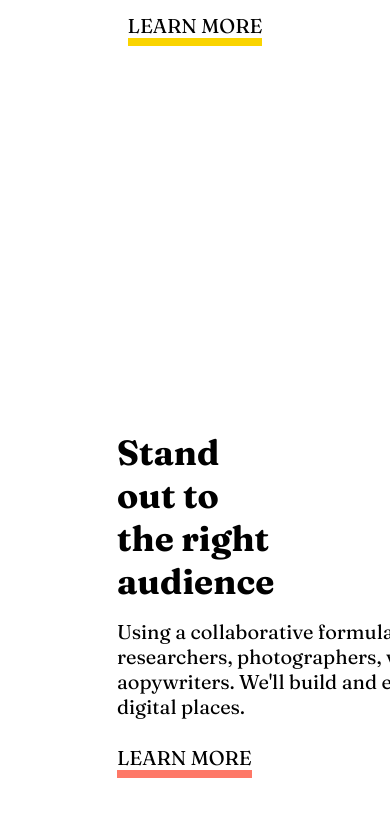
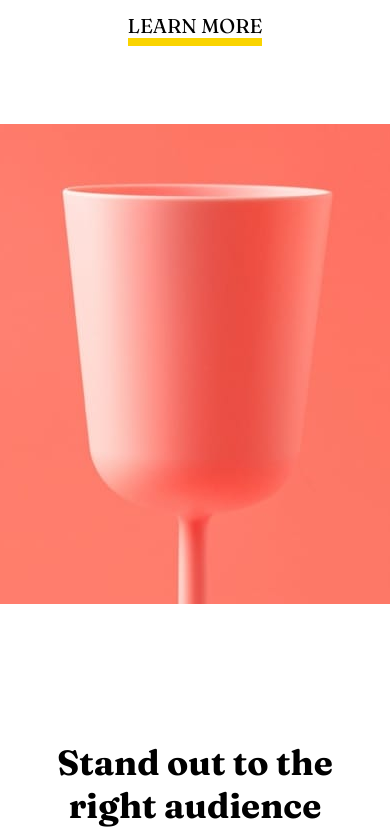
Before and after one commit to DmysteriousCoder/Agency-landing-page, a plain HTML site: page index.html in a window 390 px wide. Shown: the part 1776-2616 px from the top of the page. Drawn offline with Linux system fonts and the light colour scheme.

Commit message:
Fixed the sections...

```diff
--- a/index.html
+++ b/index.html
@@ -92,7 +92,7 @@
         section 2
     -->
 
-    <section>
+    <section class="section2">
 
         <div class="left2">
 
@@ -118,7 +118,7 @@
         section 3
     -->
 
-    <section>
+    <section class="section3">
 
         <div class="left3">
 
--- a/style.css
+++ b/style.css
@@ -453,7 +453,42 @@ footer .nav-links a:hover {
         background-repeat: no-repeat;
     }
 
+    .section2 {
+        flex-direction: column;
+    }
 
+    section .left2 {
+        background-image: url("./images/mobile/image-stand-out.jpg");
+        width: 100%;
+        height: 50%;
+    }
+
+    section .right2 {
+        height: 50%;
+        width: 100%;
+        justify-content: center;
+        align-items: center;
+    }
+
+    .right2 .text {
+        width: 90%;
+        justify-content: center;
+        align-items: center;
+        padding-left: 0;
+    }
+
+    .right2 .text h3 {
+        text-align: center;
+    }
+
+    .right2 .text p {
+        width: 100%;
+        text-align: center;
+    }
+
+    .section3 {
+        gap: 0;
+    }
 
     section .left3 {
         width: 100%;
@@ -480,9 +515,6 @@ footer .nav-links a:hover {
     section .right3 {
         width: 100%;
         height: 50%;
-    }
-
-    section .right3 {
         background-image: url("./images/mobile/image-photography.jpg");
         background-repeat: no-repeat;
     }
```
